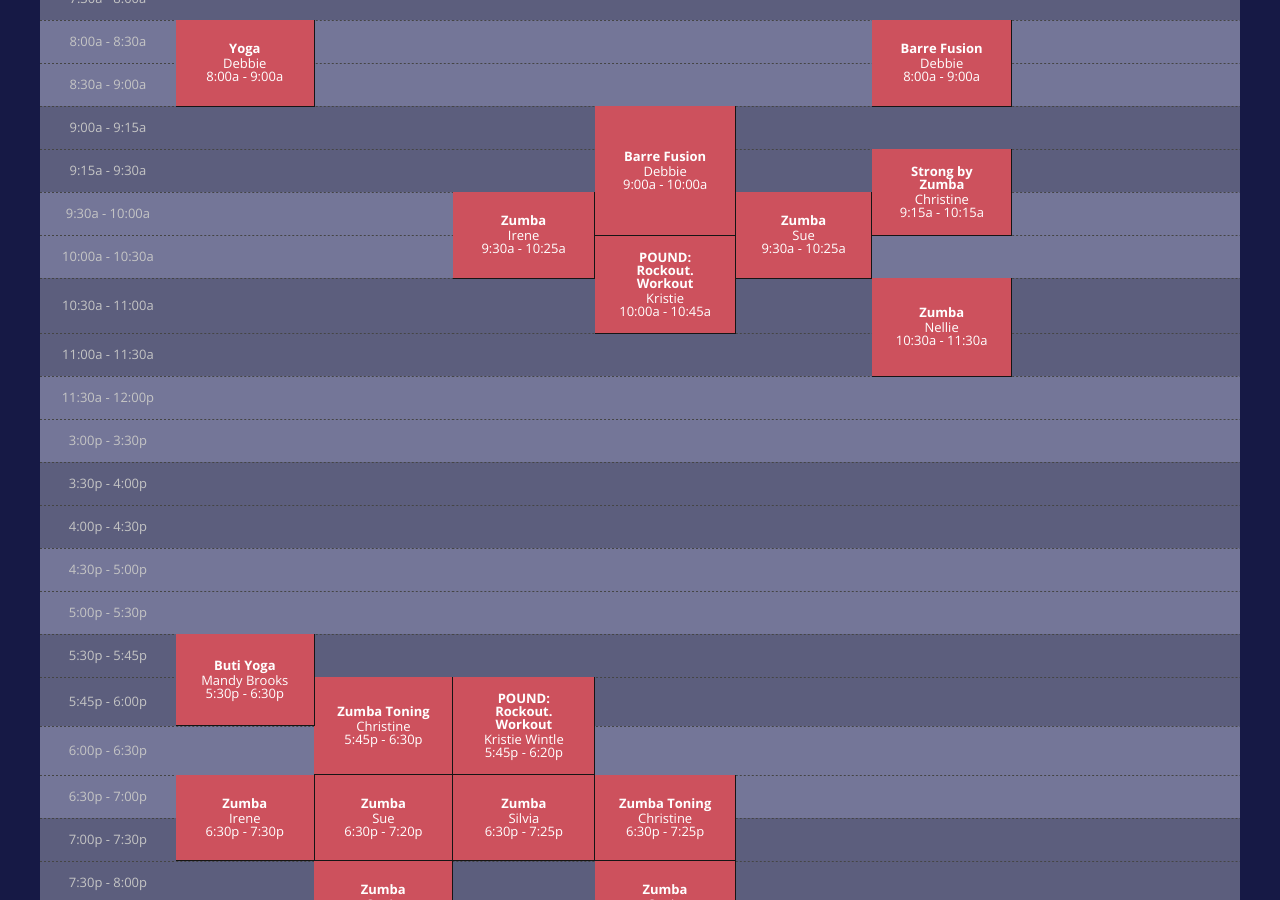
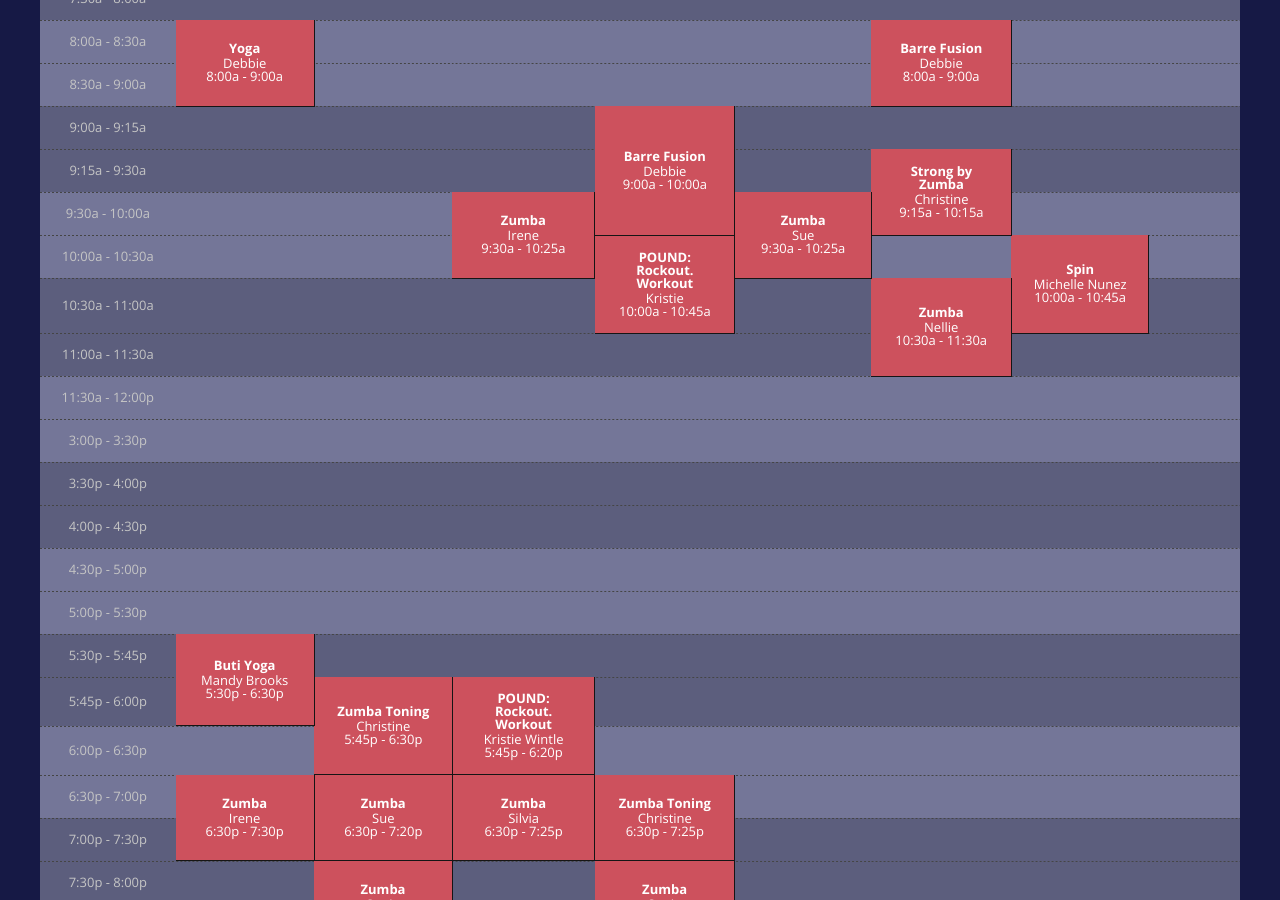
Before and after one commit to rwstone/shapeitup, a Jekyll site: the page built from schedule/index.md, in a window 1280 px wide and 900 px high, scrolled down 391 px. Built offline with Jekyll 4.4.1, drawn with Linux system fonts in a browser that asks for light colours; some web fonts are replaced.

Commit message:
Updated Index

```diff
--- a/schedule/index.md
+++ b/schedule/index.md
@@ -104,6 +104,12 @@ sessions:
   start_time: 10:30a
   end_time: 11:30a
   length: 2
+- class: Spin
+  instructor: Michelle Nunez
+  day: Sunday
+  start_time: 10:00a
+  end_time: 10:45a
+  length: 2
 days:
 - Monday
 - Tuesday
```
